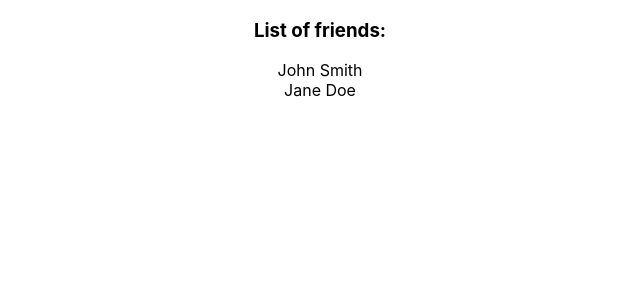
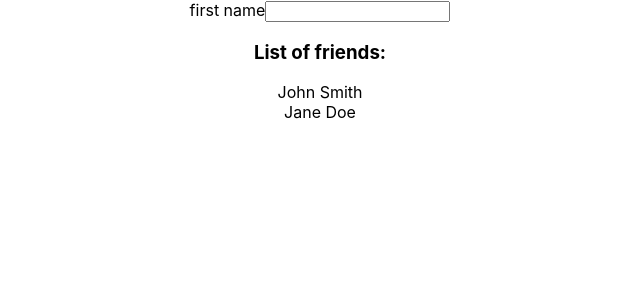
Before and after one commit to maribelcuales/-forms, a React (Create React App) app: page / in a window 1280 px wide. Shown: the top 300 px of the page, without its empty margins (320-960 px from the left). Built offline with nearby package versions, Linux system fonts and the light colour scheme.

Commit message:
Created form in App.js.

```diff
--- a/src/App.js
+++ b/src/App.js
@@ -8,11 +8,22 @@ const initialFriends = [
 ]
 
 function App() {
+  // App is the top-level component
+  // so it's an EXCELLENT place to put
+  // all of our slices of state
   const [friends, setFriends] = useState(initialFriends)
 
   return (
     <div className="App">
       {/* Make a form to add friends! */}
+      <form>
+        <label> first name
+          <input
+            name= 'fname'
+            type='text'
+        />
+        </label>
+      </form>
 
       <h3>List of friends:</h3>
       {
```
